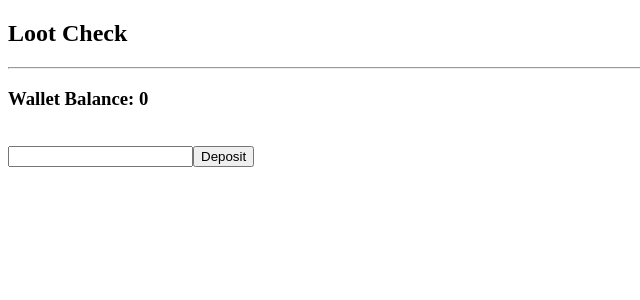
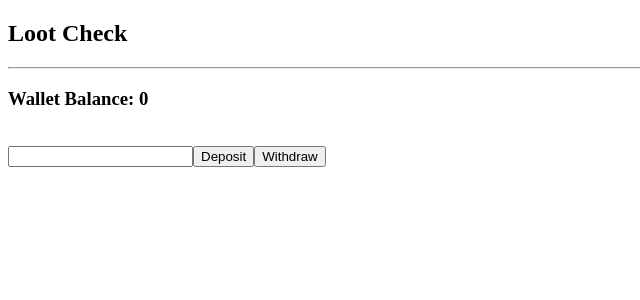
Before and after one commit to AdamMarczyk/react-typescript-loot-check, a React (Create React App) app: page / in a window 1280 px wide. Shown: the top 300 px of the page, without its empty margins (0-640 px from the left). Built offline with nearby package versions, Linux system fonts and the light colour scheme.

Commit message:
add withdraw func

```diff
--- a/src/components/Wallet.tsx
+++ b/src/components/Wallet.tsx
@@ -1,11 +1,12 @@
 import * as React from 'react';
 import { connect } from 'react-redux';
-import { deposit } from '../actions/balance';
+import { deposit, withdraw } from '../actions/balance';
 import { IStoreState } from '../types/index';
 
 export interface IWalletProps {
   balance: number;
   deposit: (balance: number) => void;
+  withdraw: (balance: number) => void;
 }
 
 export interface IWalletState {
@@ -23,6 +24,8 @@ export class Wallet extends React.Component<IWalletProps, {}> {
 
   public deposit = (): void => this.props.deposit(this.state.balance);
 
+  public withdraw = (): void => this.props.withdraw(this.state.balance);
+
   public render() {
     return (
       <div>
@@ -31,6 +34,9 @@ export class Wallet extends React.Component<IWalletProps, {}> {
         <input className="input-wallet" onChange={this.updateBalance} />
         <button className="btn-deposit" onClick={this.deposit}>
           Deposit
+        </button>
+        <button className="btn-withdraw" onClick={this.withdraw}>
+          Withdraw
         </button>
       </div>
     );
@@ -45,7 +51,8 @@ export const mapStateToProps = ({ balance }: IStoreState) => {
 
 export const mapDispatchToProps = (dispatch: any) => {
   return {
-    deposit: (balance: number) => dispatch(deposit(balance))
+    deposit: (balance: number) => dispatch(deposit(balance)),
+    withdraw: (balance: number) => dispatch(withdraw(balance))
   };
 };
 
```
Also changed, not shown: 2 other files (tests, documents, lock files or other folders).
